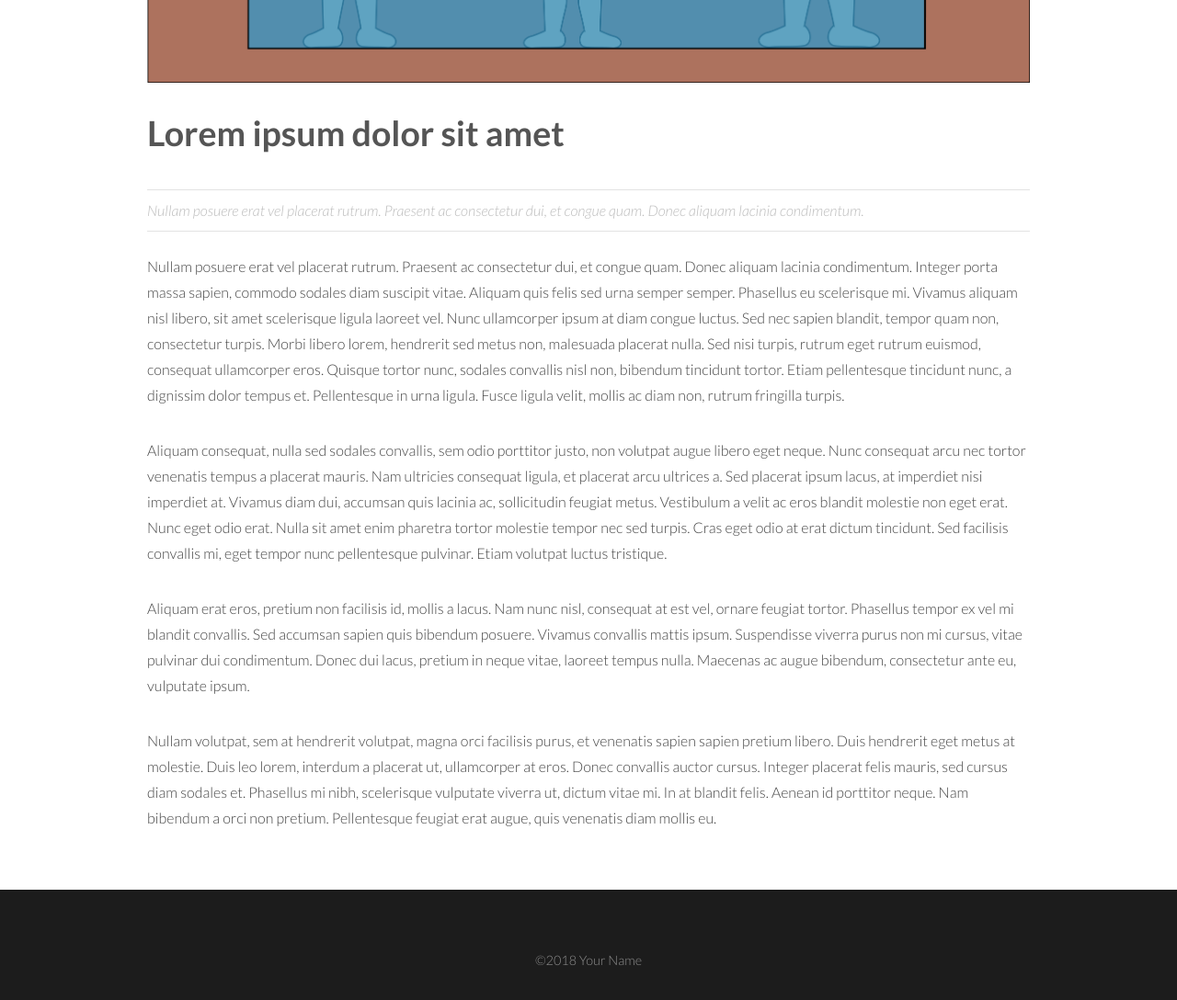
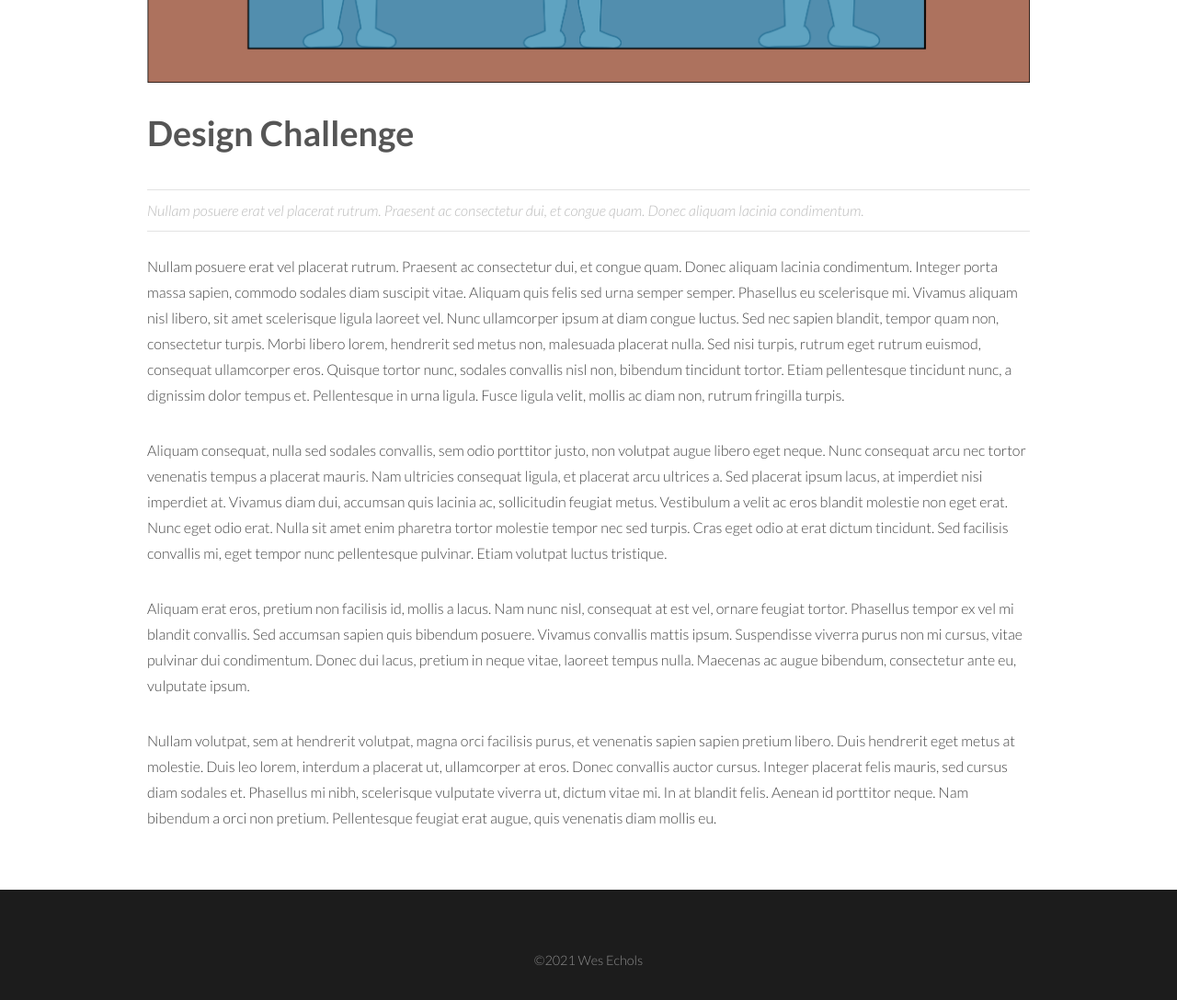
Before and after one commit to wechols104/Repository-Site, a plain HTML site: page design-challenge.html in a window 1280 px wide. Shown: the part 580-1668 px from the top of the page at 92% size. Drawn offline with Linux system fonts and the light colour scheme.

Commit message:
update text 1

```diff
--- a/design-challenge.html
+++ b/design-challenge.html
@@ -33,7 +33,7 @@
 						<img src="images/unkillables-1.png" alt="" />
 					</div>
 					<header>
-						<h1>Lorem ipsum dolor sit amet</h1>
+						<h1>Design Challenge</h1>
 						<p class="info">Nullam posuere erat vel placerat rutrum. Praesent ac consectetur dui, et congue quam. Donec aliquam lacinia condimentum.</p>
 					</header>
 					<p>Nullam posuere erat vel placerat rutrum. Praesent ac consectetur dui, et congue quam. Donec aliquam lacinia condimentum. Integer porta massa sapien, commodo sodales diam suscipit vitae. Aliquam quis felis sed urna semper semper. Phasellus eu scelerisque mi. Vivamus aliquam nisl libero, sit amet scelerisque ligula laoreet vel. Nunc ullamcorper ipsum at diam congue luctus. Sed nec sapien blandit, tempor quam non, consectetur turpis. Morbi libero lorem, hendrerit sed metus non, malesuada placerat nulla. Sed nisi turpis, rutrum eget rutrum euismod, consequat ullamcorper eros. Quisque tortor nunc, sodales convallis nisl non, bibendum tincidunt tortor. Etiam pellentesque tincidunt nunc, a dignissim dolor tempus et. Pellentesque in urna ligula. Fusce ligula velit, mollis ac diam non, rutrum fringilla turpis.</p>
@@ -46,7 +46,7 @@
 		<!-- Footer -->
 			<footer id="footer">
 				<div class="copyright">
-					&copy;2018 Your Name
+					&copy;2021 Wes Echols
 				</div>
 			</footer>
 
```
Also changed, not shown: index.html (+2 -2 lines).
